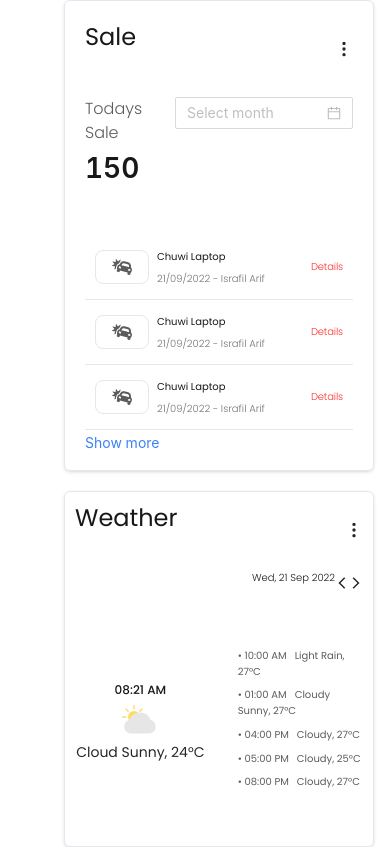
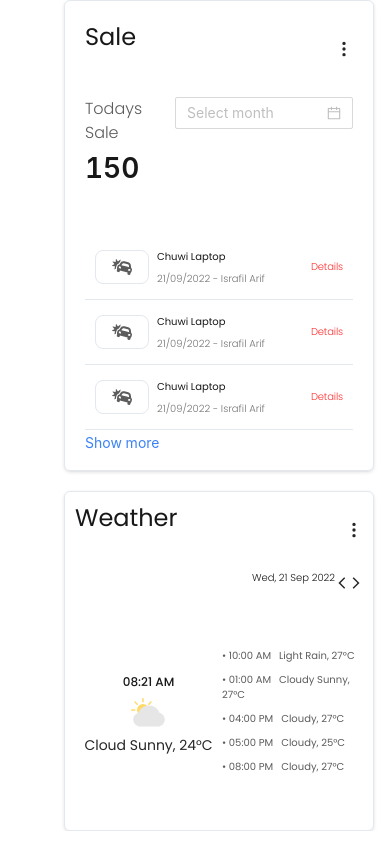
Before and after one commit to monirhabderabby/redgreenAssestment, a React (Create React App) app: page / in a window 390 px wide. Shown: the part 1957-2804 px from the top of the page. Built offline with nearby package versions, Linux system fonts and the light colour scheme; the HTML template or start-up script is replaced by a standard one.

Commit message:
fix responsive issue for wheather status in whether componets

```diff
--- a/src/components/DashboardOverView/Weather/Weather.js
+++ b/src/components/DashboardOverView/Weather/Weather.js
@@ -55,7 +55,7 @@ const Weather = () => {
                 </div>
             </div>
 
-            <div className="flex justify-between  items-center relative overflow-x-auto">
+            <div className="flex justify-between w-full  items-center relative overflow-x-auto">
                 <div className="w-[160px] h-full">
                     <div className="flex flex-col justify-center items-center h-full">
                         <h1 className="text-[12px] md:text-[28px] font-popins text-[#181818]">
@@ -68,7 +68,7 @@ const Weather = () => {
                         <div>Cloud Sunny, 24°C</div>
                     </div>
                 </div>
-                <div className=" md:w-[250px] ml-8 md:ml-10 lg:ml-20 flex-auto">
+                <div className=" md:w-[250px]">
                     <div className="flex flex-col justify-end">
                         <div className="my-8 w-full">
                             <ul>
```
